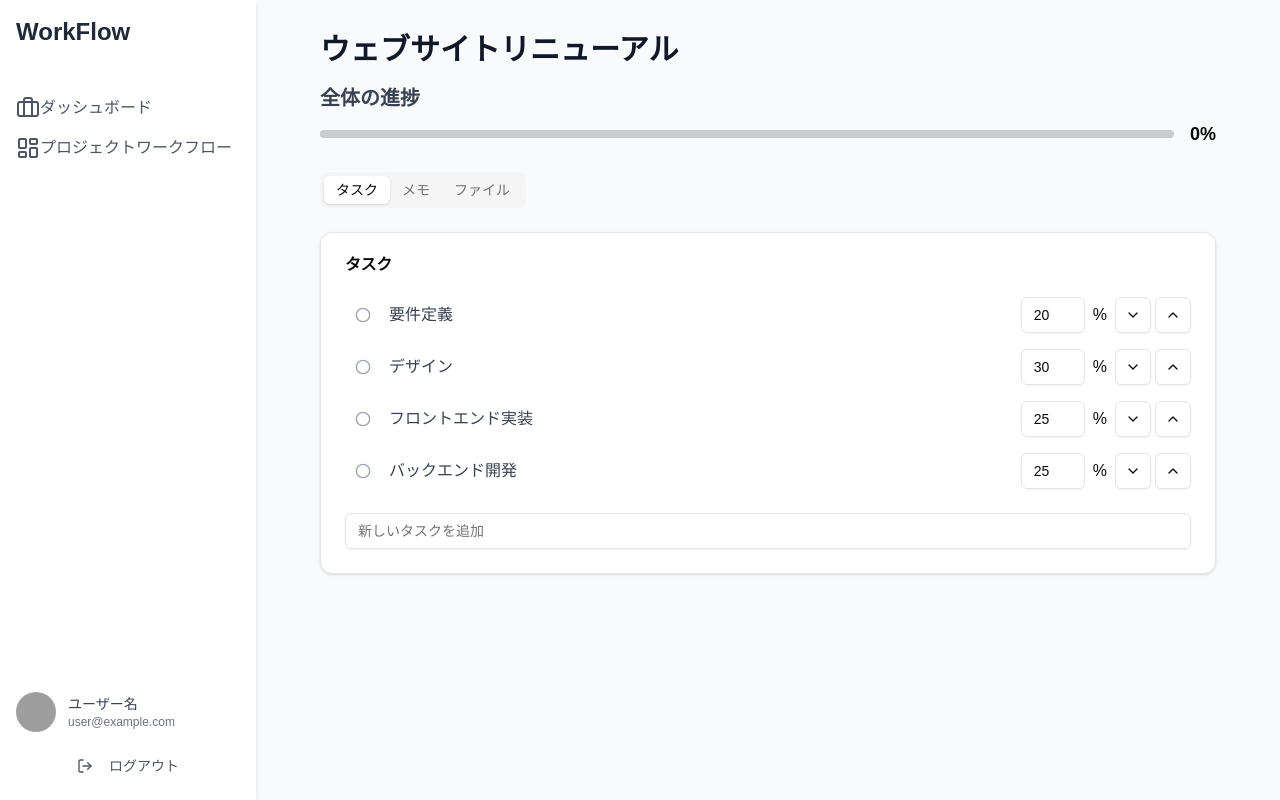
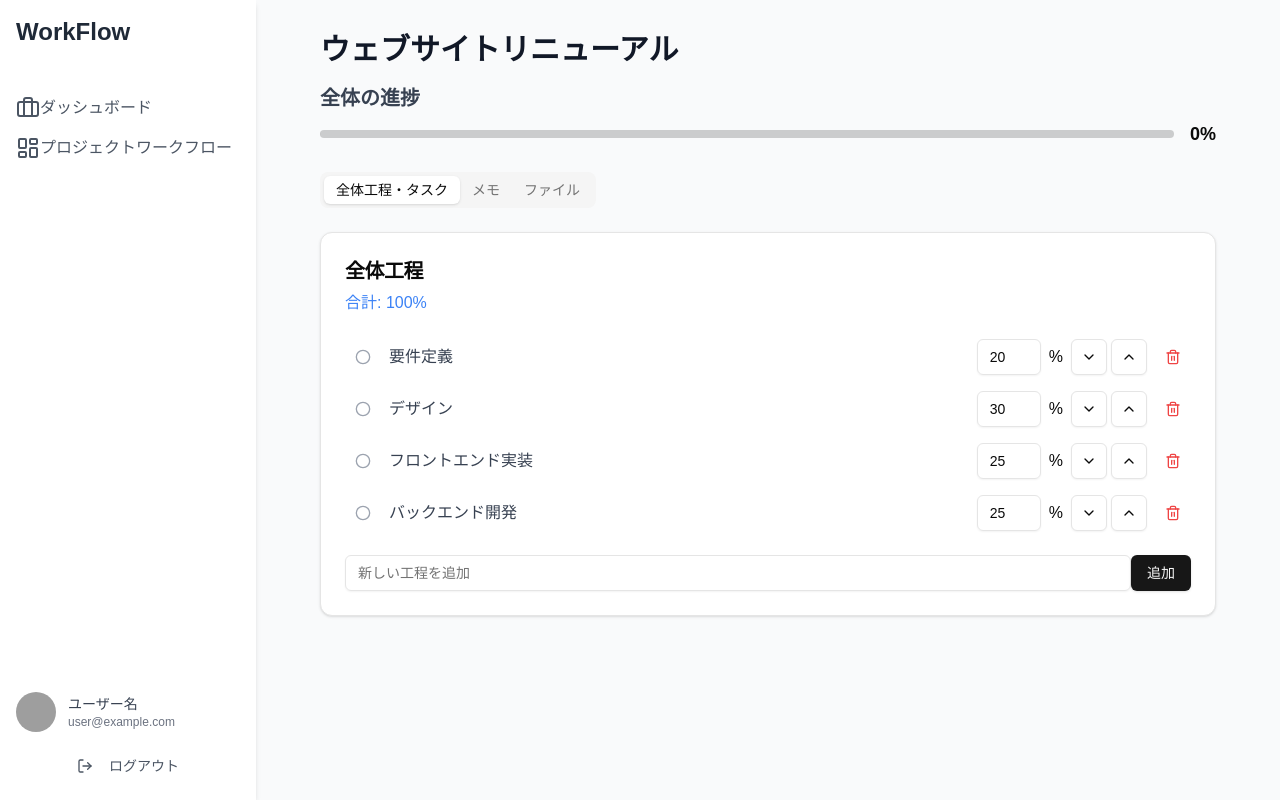
Before and after one commit to munakata11/project-workflow, a Next.js app: page /project-workflow-manager in a window 1280 px wide. Built offline with nearby package versions, Linux system fonts and the light colour scheme; grey boxes are pictures that could not be loaded.

Commit message:
全体工程順調

```diff
--- a/app/project-workflow-manager/page.tsx
+++ b/app/project-workflow-manager/page.tsx
@@ -120,18 +120,19 @@ export default function ProjectWorkflowManagerComponent() {
     setOverallProgress(completedPercentage)
   }
 
-  const addTask = (taskText: string) => {
+  const addTask = (taskText: string, percentage: number) => {
     if (taskText.trim() !== "") {
-      const totalPercentage = project.tasks.reduce((sum, task) => sum + task.percentage, 0)
-      const remainingPercentage = 100 - totalPercentage
-      if (remainingPercentage > 0) {
-        setProject(prev => ({
-          ...prev,
-          tasks: [...prev.tasks, { id: Date.now(), text: taskText, completed: false, percentage: remainingPercentage }],
-        }))
-      } else {
-        setError("エラー：新しいタスクを追加するスペースがありません。")
-      }
+      const roundedPercentage = Math.round(percentage); // 四捨五入
+      const updatedTasks = project.tasks.map(task => {
+        const oldPercentage = Math.round(100 / project.tasks.length);
+        const newPercentage = Math.round(100 / (project.tasks.length + 1));
+        return { ...task, percentage: task.percentage === oldPercentage ? newPercentage : task.percentage };
+      });
+
+      setProject(prev => ({
+        ...prev,
+        tasks: [...updatedTasks, { id: Date.now(), text: taskText, completed: false, percentage: roundedPercentage }],
+      }));
     }
   }
 
@@ -232,7 +233,7 @@ export default function ProjectWorkflowManagerComponent() {
         name: file.name,
         url: URL.createObjectURL(file),
         type: file.type,
-        category: newCategory // 選択されたカテゴリを使用
+        category: newCategory // 選択されたカテ��を使用
       };
       setFiles([...files, newFile]);
     }
@@ -273,6 +274,16 @@ export default function ProjectWorkflowManagerComponent() {
     setFiles(files.map(file => file.category === category ? { ...file, category: "" } : file));
   };
 
+  const deleteTask = (taskId: number) => {
+    setProject(prev => ({
+      ...prev,
+      tasks: prev.tasks.filter(task => task.id !== taskId),
+    }));
+  }
+
+  // 全体の合計パーセントを計算
+  const totalPercentage = project.tasks.reduce((sum, task) => sum + task.percentage, 0);
+
   return (
     <div className="max-w-4xl mx-auto">
       <h1 className="text-3xl font-bold text-gray-900 mb-4">{project.name}</h1>
@@ -284,21 +295,22 @@ export default function ProjectWorkflowManagerComponent() {
         </div>
       </div>
       {error && (
-        <Alert variant="destructive" className="mb-4">
+        <Alert variant="destructive" className="mb-4 mt-8"> {/* 下にマージンを追加 */}
           <AlertTitle>エラー</AlertTitle>
           <AlertDescription>{error}</AlertDescription>
         </Alert>
       )}
       <Tabs defaultValue="tasks">
         <TabsList className="mb-4">
-          <TabsTrigger value="tasks">タスク</TabsTrigger>
+          <TabsTrigger value="tasks">全体工程・タスク</TabsTrigger>
           <TabsTrigger value="notes">メモ</TabsTrigger>
           <TabsTrigger value="files">ファイル</TabsTrigger>
         </TabsList>
         <TabsContent value="tasks">
           <Card>
             <CardHeader>
-              <CardTitle>タスク</CardTitle>
+              <CardTitle className="text-xl">全体工程</CardTitle> {/* 見出しを少し小さく */}
+              <span className="text-blue-500">合計: {totalPercentage}%</span> {/* 合計パーセントを青字で表示 */}
             </CardHeader>
             <CardContent>
               <ul className="space-y-4">
@@ -331,6 +343,9 @@ export default function ProjectWorkflowManagerComponent() {
                       <Button variant="outline" size="icon" onClick={() => adjustTaskPercentage(task.id, Math.min(100, task.percentage + 1))}>
                         <ChevronUp className="h-4 w-4" />
                       </Button>
+                      <Button variant="ghost" size="icon" onClick={() => deleteTask(task.id)} className="ml-2">
+                        <Trash2 className="h-4 w-4 text-red-500" />
+                      </Button>
                     </div>
                   </li>
                 ))}
@@ -338,21 +353,25 @@ export default function ProjectWorkflowManagerComponent() {
             </CardContent>
             <CardFooter>
               <Input
-                placeholder="新しいタスクを追加"
-                onKeyPress={(e) => {
-                  if (e.key === 'Enter') {
-                    addTask(e.currentTarget.value)
-                    e.currentTarget.value = ''
-                  }
-                }}
+                placeholder="新しい工程を追加"
+                id="new-task-input"
               />
+              <Button onClick={() => {
+                const taskText = (document.getElementById('new-task-input') as HTMLInputElement).value;
+                const totalTasks = project.tasks.length + 1;
+                const newPercentage = (100 / totalTasks).toFixed(2);
+                addTask(taskText, Number(newPercentage));
+                (document.getElementById('new-task-input') as HTMLInputElement).value = '';
+              }}>
+                追加
+              </Button>
             </CardFooter>
           </Card>
         </TabsContent>
         <TabsContent value="notes">
           <Card>
             <CardContent>
-              <h3 className="text-lg font-semibold mb-2 mt-4">電話メモ</h3>
+              <h3 className="text-xl font-semibold mb-2 mt-4">電話メモ</h3> {/* 見出しを少し小さく */}
               {project.notes
                 .filter(note => note.type === 'call')
                 .map(note => (
@@ -416,10 +435,9 @@ export default function ProjectWorkflowManagerComponent() {
                   </div>
                 ))}
 
-              {/* 区切りを追加 */}
               <hr className="my-6" />
 
-              <h3 className="text-lg font-semibold mb-2">打合せ議事録</h3>
+              <h3 className="text-xl font-semibold mb-2">打合せ議事録</h3> {/* 見出しを少し小さく */}
               {project.notes
                 .filter(note => note.type === 'meeting')
                 .map(note => (
@@ -463,7 +481,7 @@ export default function ProjectWorkflowManagerComponent() {
                     ) : (
                       <p className="text-gray-700 whitespace-pre-wrap">{note.content}</p>
                     )}
-                    {/* ファイル名を表示し、リンクを追加 */}
+                    {/* ファイル名を表示、リンクを追加 */}
                     <ul className="mt-4"> {/* ここでマージンを追加 */}
                       {project.files
                         .filter(file => file.category === note.id.toString())
@@ -525,7 +543,7 @@ export default function ProjectWorkflowManagerComponent() {
         <TabsContent value="files">
           <Card>
             <CardHeader>
-              <CardTitle>ファイル</CardTitle>
+              <CardTitle className="text-xl">ファイル</CardTitle> {/* 見出しを少し小さく */}
             </CardHeader>
             <CardContent>
               <ul className="space-y-2 mb-6">
```
